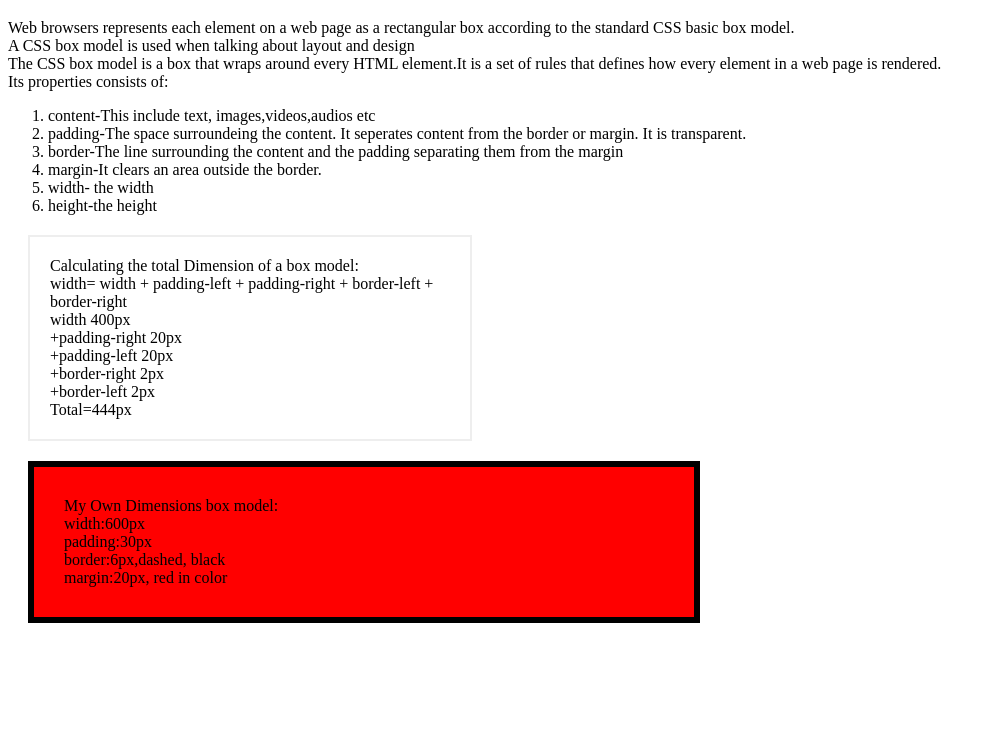
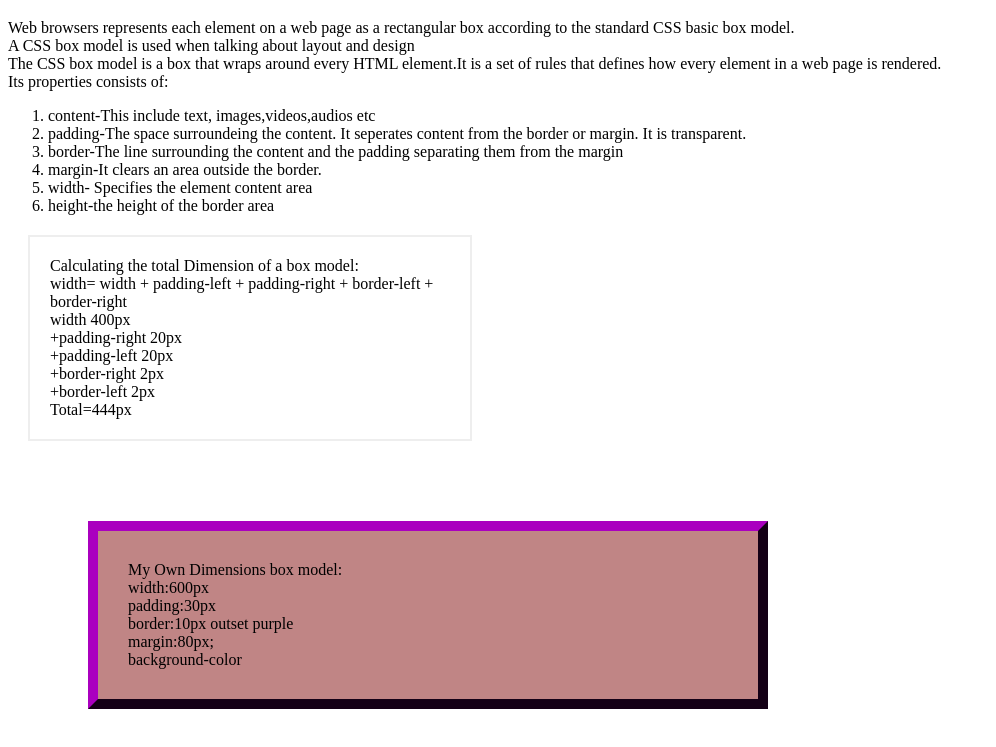
Before and after one commit to Shadyaobuya/uiuxdev, a plain HTML site: page index.html in a window 1280 px wide. Shown: the part 61-808 px from the top of the page, without its empty margins (0-996 px from the left). Drawn offline with Linux system fonts and the light colour scheme.

Commit message:
Box model

```diff
--- a/index.html
+++ b/index.html
@@ -16,8 +16,8 @@ Its properties consists of: <br>
 <li>padding-The space surroundeing the content. It seperates content from the border or margin. It is transparent. </li>
 <li>border-The line surrounding the content and the padding separating them from the margin </li>
 <li>margin-It clears an area outside the border.  </li>
-<li>width- the width </li>
-<li>height-the height</li>
+<li>width- Specifies the element content area </li>
+<li>height-the height of the border area</li>
 </ol>
 </p>
 <p id="totaldimension">
@@ -36,10 +36,10 @@ Total=444px
     My Own Dimensions box model:<br>
     width:600px<br>
     padding:30px<br>
-    border:6px,dashed, black<br>
-    margin:20px, red in color
+    border:10px outset purple<br>
+    margin:80px;<br>
+    background-color
 </p>
-
 
 
 
--- a/style.css
+++ b/style.css
@@ -4,12 +4,13 @@
     margin: 20px;
     border: 2px solid #EEE;
 }
+
 #mybox{
+    width:600px;
+    padding:30px ;
+    border:10px outset rgb(95, 0, 107);
+    margin:80px;
+    background-color: rgb(192, 133, 133);
 
-    width:600px;
-    padding:30px;
-    border:6px solid black;
-    margin:20px;
-    background-color: red;
 
 }
```
